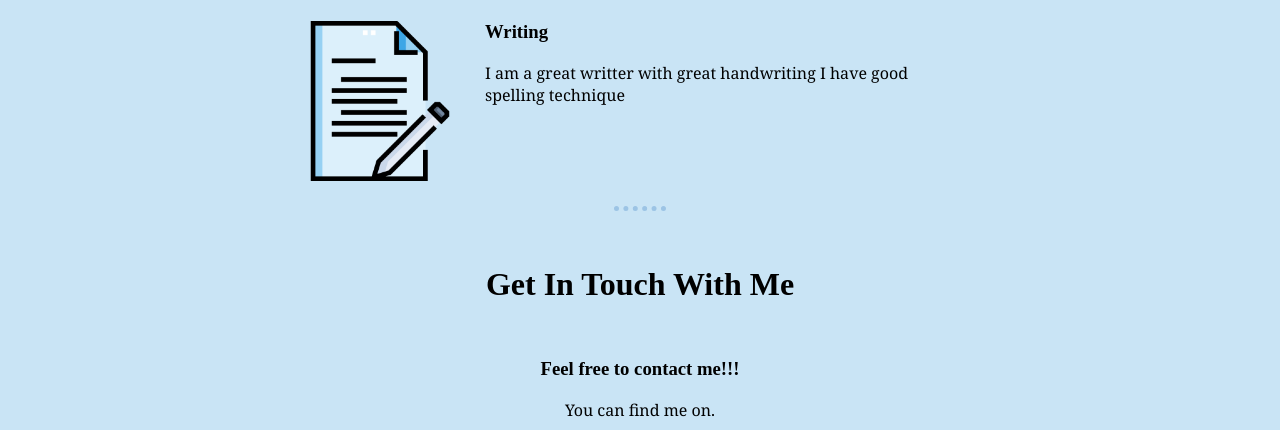
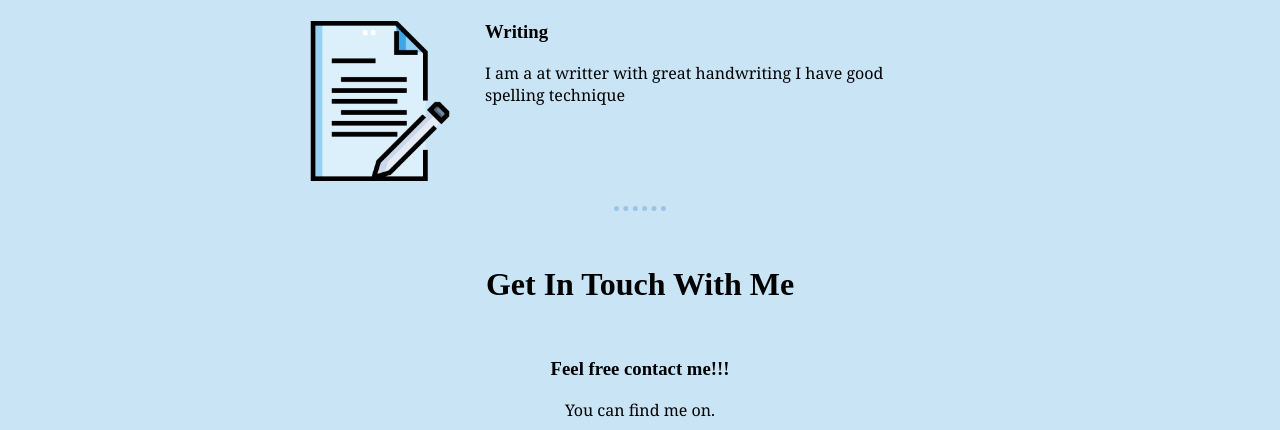
Before and after one commit to bigtester601/Abbas-Manning, a plain HTML site: page index.html in a window 1280 px wide. Shown: the part 2017-2447 px from the top of the page. Drawn offline with Linux system fonts and the light colour scheme.

Commit message:
Update index.html

```diff
--- a/index.html
+++ b/index.html
@@ -39,13 +39,13 @@
                     <div class="skill-row">
                         <img class="skill-3" src="writing.png" alt="skill-3">
                         <h3>Writing</h3>
-                        <p>I am a great writter with great handwriting I have good spelling technique</p>
+                        <p>I am a at writter with great handwriting I have good spelling technique</p>
                     </div>
                 </div>
                     <hr>
                     <div class="contact-me">
                     <h2 class="touch">Get In Touch With Me</h2>
-                    <h3>Feel free to contact me!!!</h3>
+                    <h3>Feel free contact me!!!</h3>
                     <p>You can find me on.</p>
                 </div>
             </div>
```
